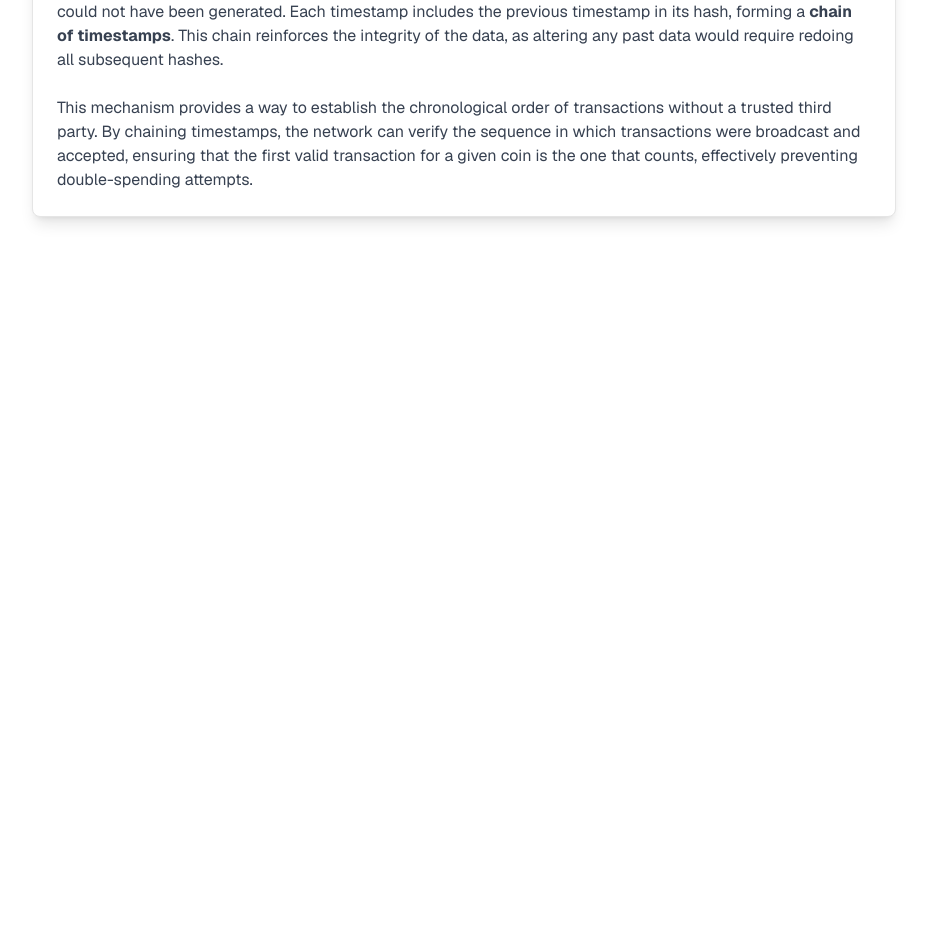
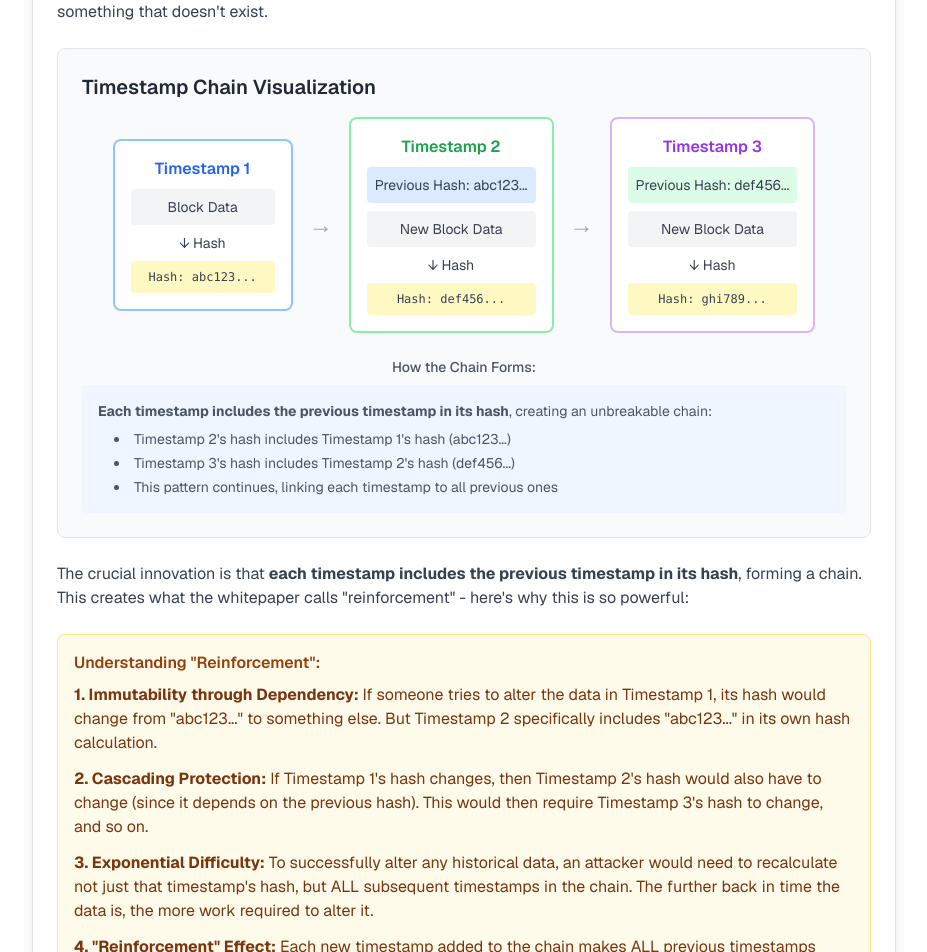
Before and after one commit to YogeshK34/bitcoin-whitepaper-understanding, a Next.js app: page / in a window 1280 px wide. Shown: the part 3440-4392 px from the top of the page, without its empty margins (176-1103 px from the left). Before the commit the page ends 3753 px from the top, so only its background shows below. Built offline with nearby package versions, Linux system fonts and the light colour scheme.

Commit message:
refactor: explain blockchain reinforcement concept
Add detailed explanation of blockchain's reinforcement mechanism

#VERCEL_SKIP

Co-authored-by: Yogesh Khutwad <152191391+YogeshK34@users.noreply.github.com>

```diff
--- a/app/page.tsx
+++ b/app/page.tsx
@@ -248,16 +248,112 @@ export default function Home() {
         <CardContent className="space-y-6 text-gray-700 dark:text-gray-300">
           <p>
             To solve the double-spending problem in a decentralized manner, the Bitcoin whitepaper introduces the
-            concept of a <strong>Timestamp Server</strong>. This server's primary role is to prove that transaction data
-            existed at a particular point in time.
+            concept of a <strong>Timestamp Server</strong>. This server takes a hash of a block of items to be
+            timestamped and <strong>publicly publishes the hash</strong>.
           </p>
           <p>
-            The timestamp server works by taking a hash of a block of items to be timestamped and publicly broadcasting
-            the hash. This timestamp proves that the data must have existed at that time, because otherwise, the hash
-            could not have been generated. Each timestamp includes the previous timestamp in its hash, forming a{" "}
-            <strong>chain of timestamps</strong>. This chain reinforces the integrity of the data, as altering any past
-            data would require redoing all subsequent hashes.
+            The timestamp proves that the data must have existed at that time, because obviously{" "}
+            <strong>the hash couldn't be generated without the data being there</strong>. This is a simple but powerful
+            concept - you can't create a hash of something that doesn't exist.
           </p>
+
+          {/* Timestamp Chain Visualization */}
+          <div className="my-8 p-6 bg-gray-50 dark:bg-gray-800 rounded-lg border">
+            <h4 className="text-xl font-semibold mb-4 text-gray-800 dark:text-gray-200">
+              Timestamp Chain Visualization
+            </h4>
+            <div className="flex flex-col md:flex-row gap-4 items-center justify-center">
+              {/* Timestamp 1 */}
+              <div className="bg-white dark:bg-gray-700 p-4 rounded-lg border-2 border-blue-300 min-w-[180px]">
+                <h5 className="font-semibold text-center mb-2 text-blue-600 dark:text-blue-400">Timestamp 1</h5>
+                <div className="text-sm space-y-2">
+                  <div className="bg-gray-100 dark:bg-gray-600 p-2 rounded text-center">Block Data</div>
+                  <div className="text-center">↓ Hash</div>
+                  <div className="bg-yellow-100 dark:bg-yellow-800 p-2 rounded text-center font-mono text-xs">
+                    Hash: abc123...
+                  </div>
+                </div>
+              </div>
+
+              <div className="text-2xl text-gray-400">→</div>
+
+              {/* Timestamp 2 */}
+              <div className="bg-white dark:bg-gray-700 p-4 rounded-lg border-2 border-green-300 min-w-[180px]">
+                <h5 className="font-semibold text-center mb-2 text-green-600 dark:text-green-400">Timestamp 2</h5>
+                <div className="text-sm space-y-2">
+                  <div className="bg-blue-100 dark:bg-blue-800 p-2 rounded text-center">Previous Hash: abc123...</div>
+                  <div className="bg-gray-100 dark:bg-gray-600 p-2 rounded text-center">New Block Data</div>
+                  <div className="text-center">↓ Hash</div>
+                  <div className="bg-yellow-100 dark:bg-yellow-800 p-2 rounded text-center font-mono text-xs">
+                    Hash: def456...
+                  </div>
+                </div>
+              </div>
+
+              <div className="text-2xl text-gray-400">→</div>
+
+              {/* Timestamp 3 */}
+              <div className="bg-white dark:bg-gray-700 p-4 rounded-lg border-2 border-purple-300 min-w-[180px]">
+                <h5 className="font-semibold text-center mb-2 text-purple-600 dark:text-purple-400">Timestamp 3</h5>
+                <div className="text-sm space-y-2">
+                  <div className="bg-green-100 dark:bg-green-800 p-2 rounded text-center">Previous Hash: def456...</div>
+                  <div className="bg-gray-100 dark:bg-gray-600 p-2 rounded text-center">New Block Data</div>
+                  <div className="text-center">↓ Hash</div>
+                  <div className="bg-yellow-100 dark:bg-yellow-800 p-2 rounded text-center font-mono text-xs">
+                    Hash: ghi789...
+                  </div>
+                </div>
+              </div>
+            </div>
+
+            {/* Chain explanation */}
+            <div className="mt-6 text-sm text-gray-600 dark:text-gray-400">
+              <p className="text-center font-medium mb-2">How the Chain Forms:</p>
+              <div className="bg-blue-50 dark:bg-blue-900 p-4 rounded">
+                <p className="mb-2">
+                  <strong>Each timestamp includes the previous timestamp in its hash</strong>, creating an unbreakable
+                  chain:
+                </p>
+                <ul className="list-disc list-inside space-y-1 ml-4">
+                  <li>Timestamp 2's hash includes Timestamp 1's hash (abc123...)</li>
+                  <li>Timestamp 3's hash includes Timestamp 2's hash (def456...)</li>
+                  <li>This pattern continues, linking each timestamp to all previous ones</li>
+                </ul>
+              </div>
+            </div>
+          </div>
+
+          <p>
+            The crucial innovation is that <strong>each timestamp includes the previous timestamp in its hash</strong>,
+            forming a chain. This creates what the whitepaper calls "reinforcement" - here's why this is so powerful:
+          </p>
+
+          <div className="bg-amber-50 dark:bg-amber-900/20 p-4 rounded-lg border border-amber-200 dark:border-amber-700">
+            <h5 className="font-semibold text-amber-800 dark:text-amber-200 mb-2">Understanding "Reinforcement":</h5>
+            <div className="space-y-3 text-amber-900 dark:text-amber-100">
+              <p>
+                <strong>1. Immutability through Dependency:</strong> If someone tries to alter the data in Timestamp 1,
+                its hash would change from "abc123..." to something else. But Timestamp 2 specifically includes
+                "abc123..." in its own hash calculation.
+              </p>
+              <p>
+                <strong>2. Cascading Protection:</strong> If Timestamp 1's hash changes, then Timestamp 2's hash would
+                also have to change (since it depends on the previous hash). This would then require Timestamp 3's hash
+                to change, and so on.
+              </p>
+              <p>
+                <strong>3. Exponential Difficulty:</strong> To successfully alter any historical data, an attacker would
+                need to recalculate not just that timestamp's hash, but ALL subsequent timestamps in the chain. The
+                further back in time the data is, the more work required to alter it.
+              </p>
+              <p>
+                <strong>4. "Reinforcement" Effect:</strong> Each new timestamp added to the chain makes ALL previous
+                timestamps more secure. It's like adding another lock to a door - each additional timestamp "reinforces"
+                the security of everything that came before it.
+              </p>
+            </div>
+          </div>
+
           <p>
             This mechanism provides a way to establish the chronological order of transactions without a trusted third
             party. By chaining timestamps, the network can verify the sequence in which transactions were broadcast and
```
